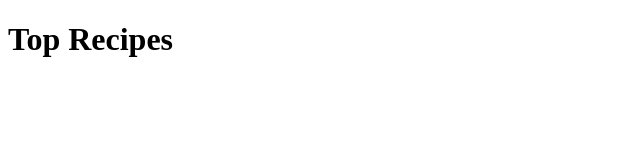
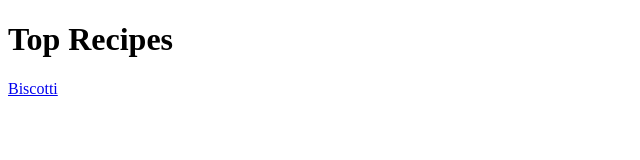
Before and after one commit to thetopaccount/recipes, a plain HTML site: page index.html in a window 1280 px wide. Shown: the full height of the page, 0-640 px from the left. Drawn offline with Linux system fonts and the light colour scheme.

Commit message:
Add link to biscotti recipe

```diff
--- a/index.html
+++ b/index.html
@@ -7,5 +7,6 @@
 
 	<body>
 		<h1>Top Recipes</h1>
+		<a href="recipes-list/biscotti.html">Biscotti</a>
 	</body>
 </html>
```
